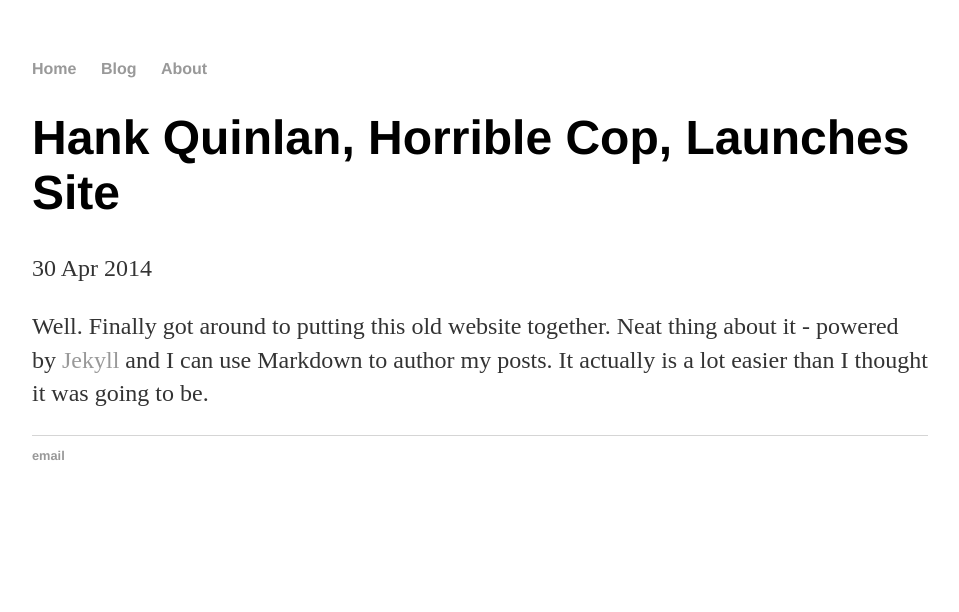
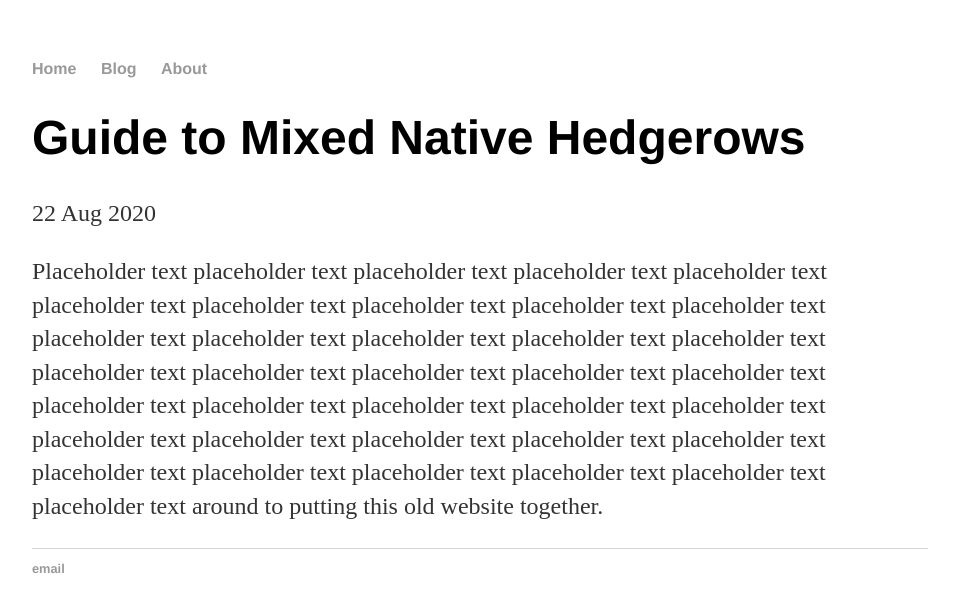
Before and after one commit to Quixoty/ORIG, a Jekyll site: the page built from _posts/2014-04-30-hank-quinlan-site-launched.md, in a window 1280 px wide. Shown: the top 612 px of the page, without its empty margins (160-1119 px from the left). Built offline with Jekyll 4.4.1, drawn with Linux system fonts in a browser that asks for light colours.

Commit message:
Update 2014-04-30-hank-quinlan-site-launched.md

```diff
--- a/_posts/2014-04-30-hank-quinlan-site-launched.md
+++ b/_posts/2014-04-30-hank-quinlan-site-launched.md
@@ -1,7 +1,7 @@
 ---
 layout: post
-title: "Hank Quinlan, Horrible Cop, Launches Site"
-date: 2014-04-30
+title: "Guide to Mixed Native Hedgerows"
+date: 2020-08-22
 ---
 
-Well. Finally got around to putting this old website together. Neat thing about it - powered by [Jekyll](http://jekyllrb.com) and I can use Markdown to author my posts. It actually is a lot easier than I thought it was going to be.
+Placeholder text placeholder text placeholder text placeholder text placeholder text placeholder text placeholder text placeholder text placeholder text placeholder text placeholder text placeholder text placeholder text placeholder text placeholder text placeholder text placeholder text placeholder text placeholder text placeholder text placeholder text placeholder text placeholder text placeholder text placeholder text placeholder text placeholder text placeholder text placeholder text placeholder text placeholder text placeholder text placeholder text placeholder text placeholder text placeholder text around to putting this old website together.
```
